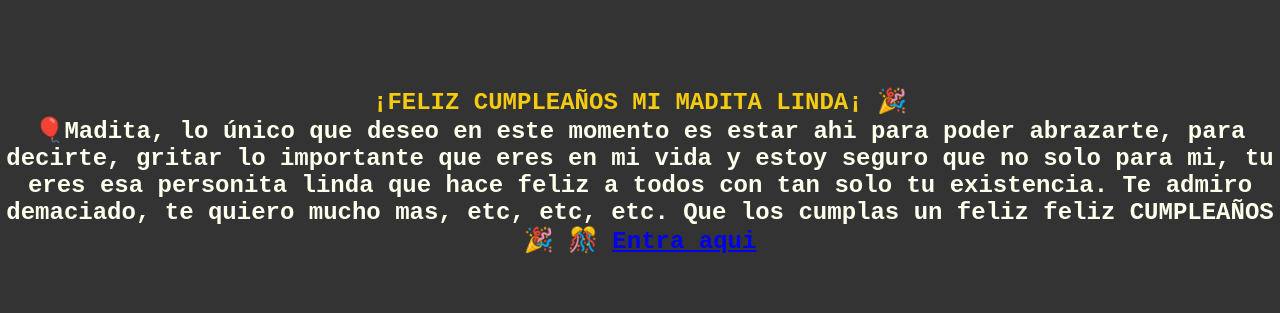
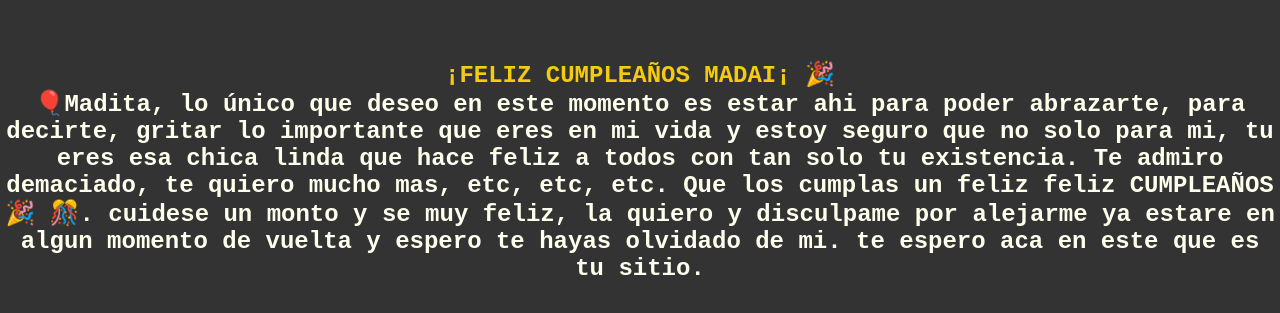
Before and after one commit to albaromartinez/cosas_mias, a plain HTML site: page index.html in a window 1280 px wide. Shown: the part 229-542 px from the top of the page. Drawn offline with Linux system fonts and the light colour scheme.

Commit message:
Update index.html
cambios de texto

```diff
--- a/index.html
+++ b/index.html
@@ -33,12 +33,11 @@
         </div>
     </section>
     <section class="final-sms">
-        <h2>¡FELIZ CUMPLEAÑOS MI MADITA LINDA¡ &#127881;
-            <strong> &#127880;Madita, lo único que deseo en este momento es estar ahi para poder abrazarte, para decirte, gritar lo importante que eres en mi vida y estoy seguro que no solo para mi, tu eres esa personita linda que hace feliz a todos con tan solo tu existencia. Te admiro demaciado, te quiero mucho mas, etc, etc, etc.
-            Que los cumplas un feliz feliz CUMPLEAÑOS &#127881; &#127882;
-            <a href="https://drive.google.com/drive/folders/12cKX7Ei5PhC32Kk9wN8wAp2ZX2A3p4nc?usp=sharing">Entra aqui</a>
-
-
+        <h2>¡FELIZ CUMPLEAÑOS MADAI¡ &#127881;
+            <strong> &#127880;Madita, lo único que deseo en este momento es estar ahi para poder abrazarte, para decirte, gritar lo importante que eres en mi vida y estoy seguro que no solo para mi, tu eres esa chica linda que hace feliz a todos con tan solo tu existencia. Te admiro demaciado, te quiero mucho mas, etc, etc, etc.
+            Que los cumplas un feliz feliz CUMPLEAÑOS&#127881; &#127882;. cuidese un monto y se muy feliz, la quiero y disculpame por alejarme ya estare en algun momento de vuelta y espero te hayas olvidado de mi.
+            te espero aca en este que es tu sitio.
+<!--             <a href="https://drive.google.com/drive/folders/12cKX7Ei5PhC32Kk9wN8wAp2ZX2A3p4nc?usp=sharing">Entra aqui</a> -->
             </strong>
         </h2>
 
```
